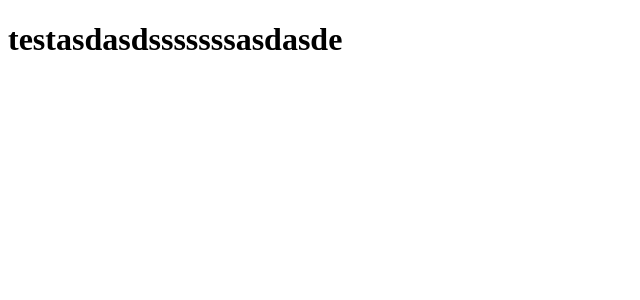
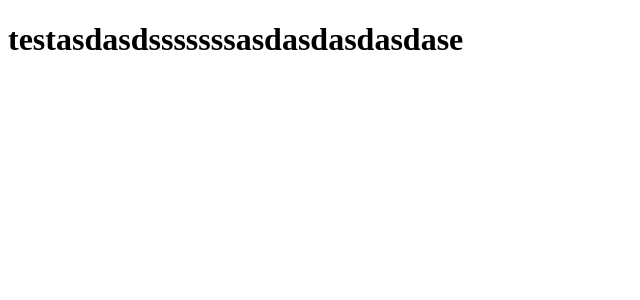
Before and after one commit to Rafaela-Fernandes/lint-husk, an Angular app: page / in a window 1280 px wide. Shown: the top 300 px of the page, without its empty margins (0-640 px from the left). Built offline with nearby package versions, Linux system fonts and the light colour scheme.

Commit message:
feat(custom): teste

```diff
--- a/package.json
+++ b/package.json
@@ -73,7 +73,8 @@
   },
   "lint-staged": {
     "src/**/*.ts": [
-      "npm run lint"
+      "npm run lint",
+      "ng lint"
     ]
   }
 }
--- a/src/app/app.component.html
+++ b/src/app/app.component.html
@@ -1,6 +1,6 @@
 
 <main>
-  <h1>testasdasdsssssssasdasde</h1>
+  <h1>testasdasdsssssssasdasdasdasdase</h1>
 </main>
 
 <router-outlet />
```
